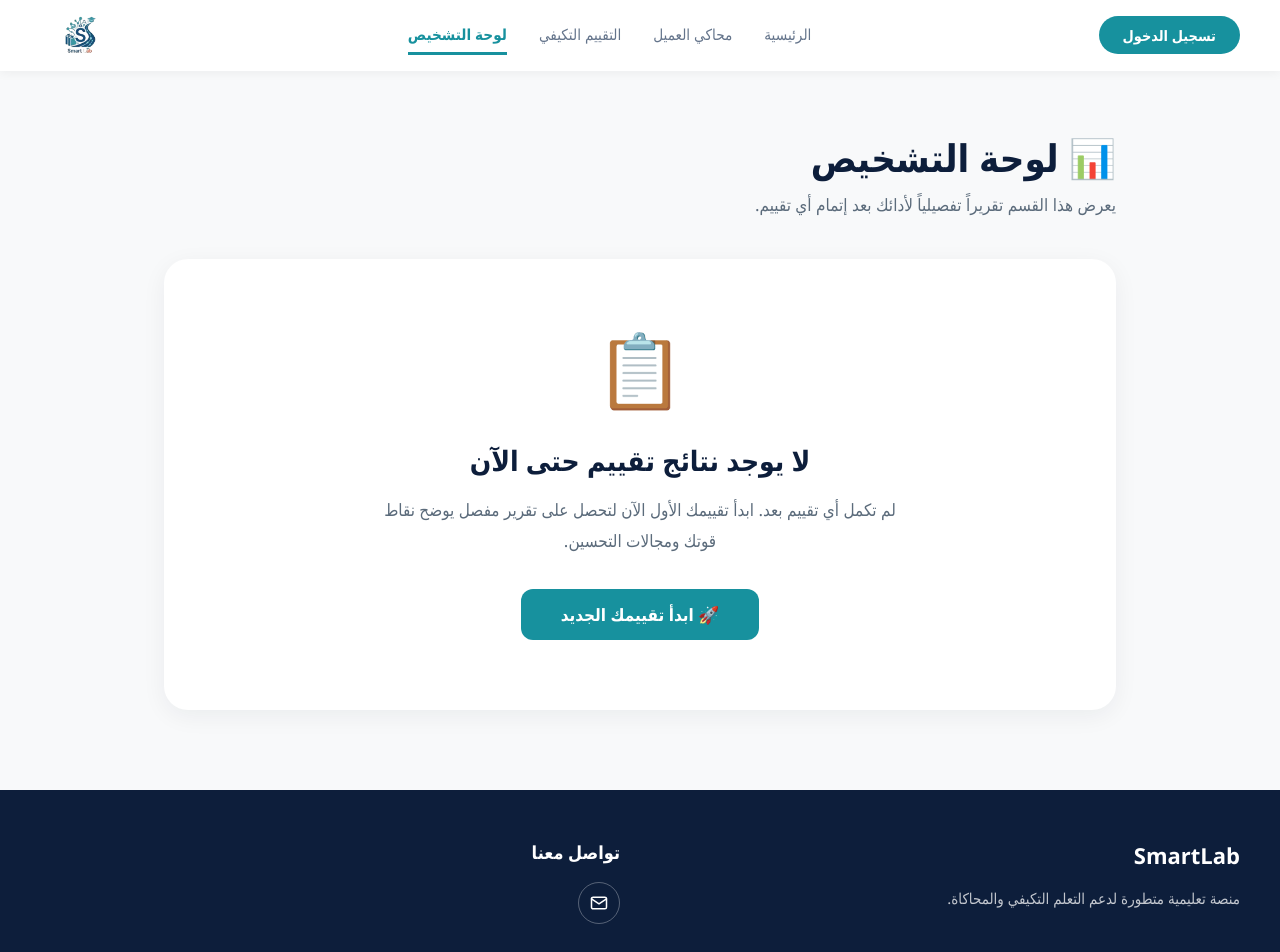
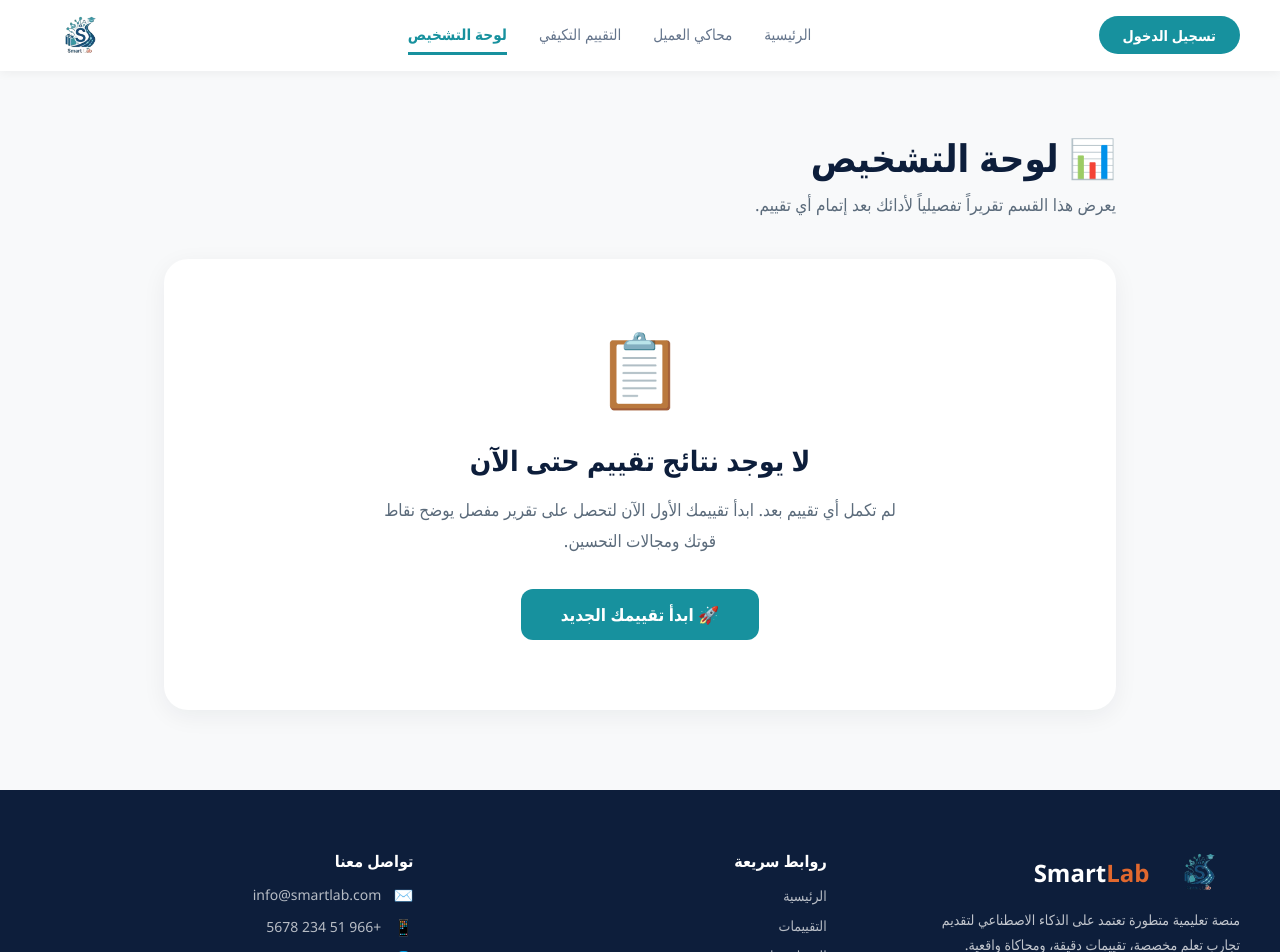
Before and after one commit to Alaa0011908/smartlab-full, a Next.js app: page /dashboard in a window 1280 px wide. Shown: the top 952 px of the page. Built offline with nearby package versions, Linux system fonts and the light colour scheme.

Commit message:
Update dashboard.js

```diff
--- a/pages/dashboard.js
+++ b/pages/dashboard.js
@@ -3,6 +3,7 @@ import React, { useState, useEffect } from 'react';
 import Head from "next/head";
 import Link from "next/link";
 import Navbar from "../components/Navbar";
+import Footer from "../components/Footer";
 
 const COLORS = {
   teal: "#17919e",
@@ -131,46 +132,7 @@ const styles = {
     fontWeight: 600,
     marginTop: 8,
   },
-  footer: {
-    backgroundColor: COLORS.navy,
-    color: COLORS.white,
-    padding: "50px 24px 40px",
-  },
-  footerInner: {
-    maxWidth: 1200,
-    margin: "0 auto",
-    display: "flex",
-    justifyContent: "space-between",
-    gap: 40,
-    flexWrap: "wrap",
-  },
-  footerCol: { flex: "1 1 260px" },
-  footerBrand: { fontSize: 22, fontWeight: 800, margin: "0 0 14px" },
-  footerText: { fontSize: 15, lineHeight: 1.9, color: "rgba(255,255,255,0.75)", margin: 0, maxWidth: 320 },
-  footerHeading: { fontSize: 18, fontWeight: 700, margin: "0 0 18px" },
-  footerIconBtn: {
-    width: 42,
-    height: 42,
-    borderRadius: "50%",
-    border: "1px solid rgba(255,255,255,0.3)",
-    backgroundColor: "transparent",
-    color: COLORS.white,
-    display: "flex",
-    alignItems: "center",
-    justifyContent: "center",
-    cursor: "pointer",
-    transition: "background-color 0.25s ease",
-  },
 };
-
-function MailIcon() {
-  return (
-    <svg width="20" height="20" viewBox="0 0 24 24" fill="none" stroke="currentColor" strokeWidth="1.8" strokeLinecap="round" strokeLinejoin="round" aria-hidden="true">
-      <rect x="3" y="5" width="18" height="14" rx="2" />
-      <path d="M3 7l9 6 9-6" />
-    </svg>
-  );
-}
 
 export default function Dashboard() {
   const [results, setResults] = useState([]);
@@ -219,7 +181,6 @@ export default function Dashboard() {
       </Head>
 
       <div style={styles.page} dir="rtl">
-        {/* ===== Navbar ===== */}
         <Navbar />
 
         <main style={styles.main}>
@@ -290,27 +251,7 @@ export default function Dashboard() {
           )}
         </main>
 
-        <footer style={styles.footer}>
-          <div style={styles.footerInner}>
-            <div style={styles.footerCol}>
-              <h3 style={styles.footerBrand}>SmartLab</h3>
-              <p style={styles.footerText}>
-                منصة تعليمية متطورة لدعم التعلم التكيفي والمحاكاة.
-              </p>
-            </div>
-            <div style={styles.footerCol}>
-              <h4 style={styles.footerHeading}>تواصل معنا</h4>
-              <button
-                style={styles.footerIconBtn}
-                aria-label="راسلنا عبر البريد الإلكتروني"
-                onMouseEnter={(e) => (e.currentTarget.style.backgroundColor = "rgba(255,255,255,0.15)")}
-                onMouseLeave={(e) => (e.currentTarget.style.backgroundColor = "transparent")}
-              >
-                <MailIcon />
-              </button>
-            </div>
-          </div>
-        </footer>
+        <Footer />
       </div>
     </>
   );
```
